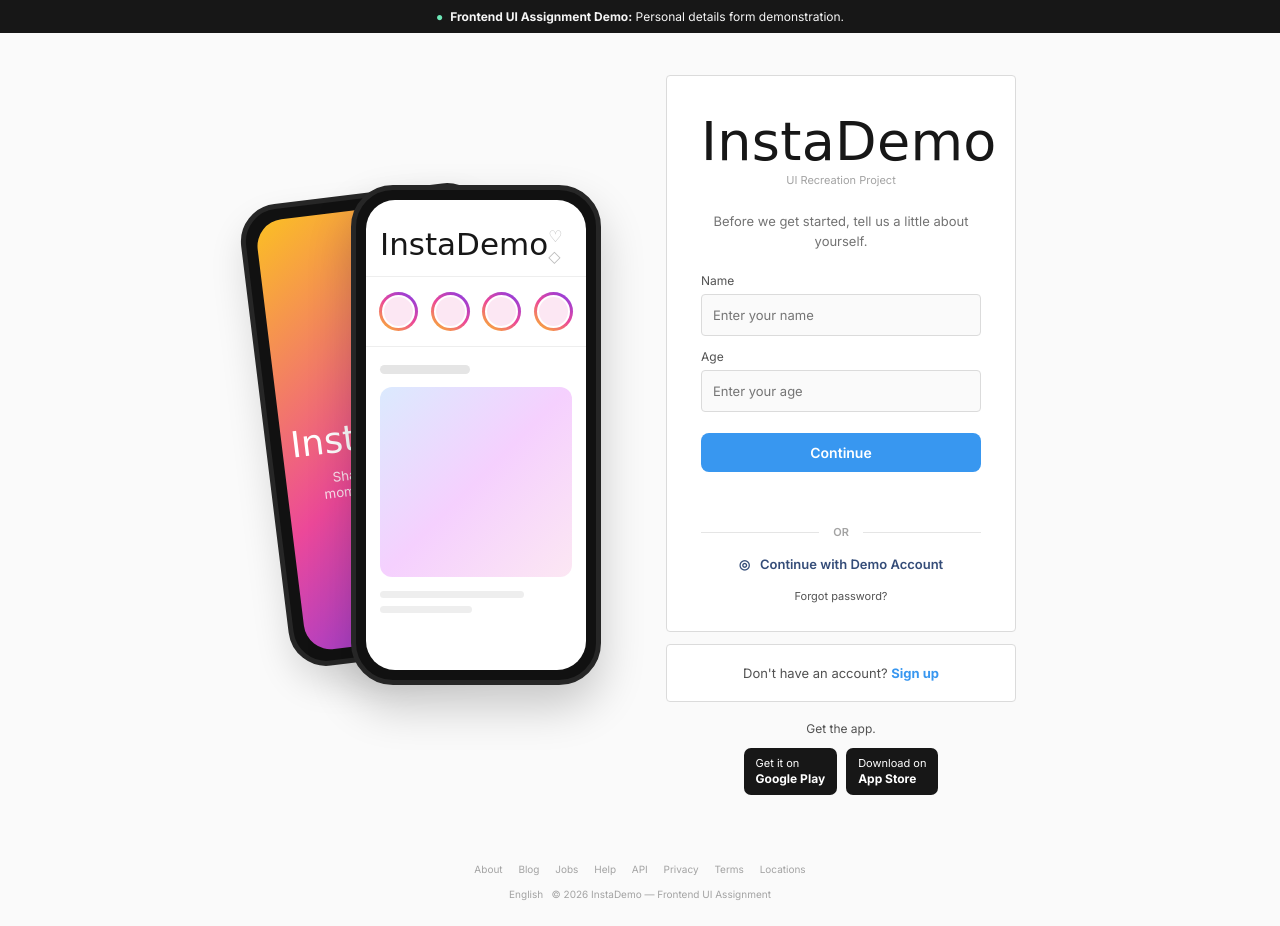
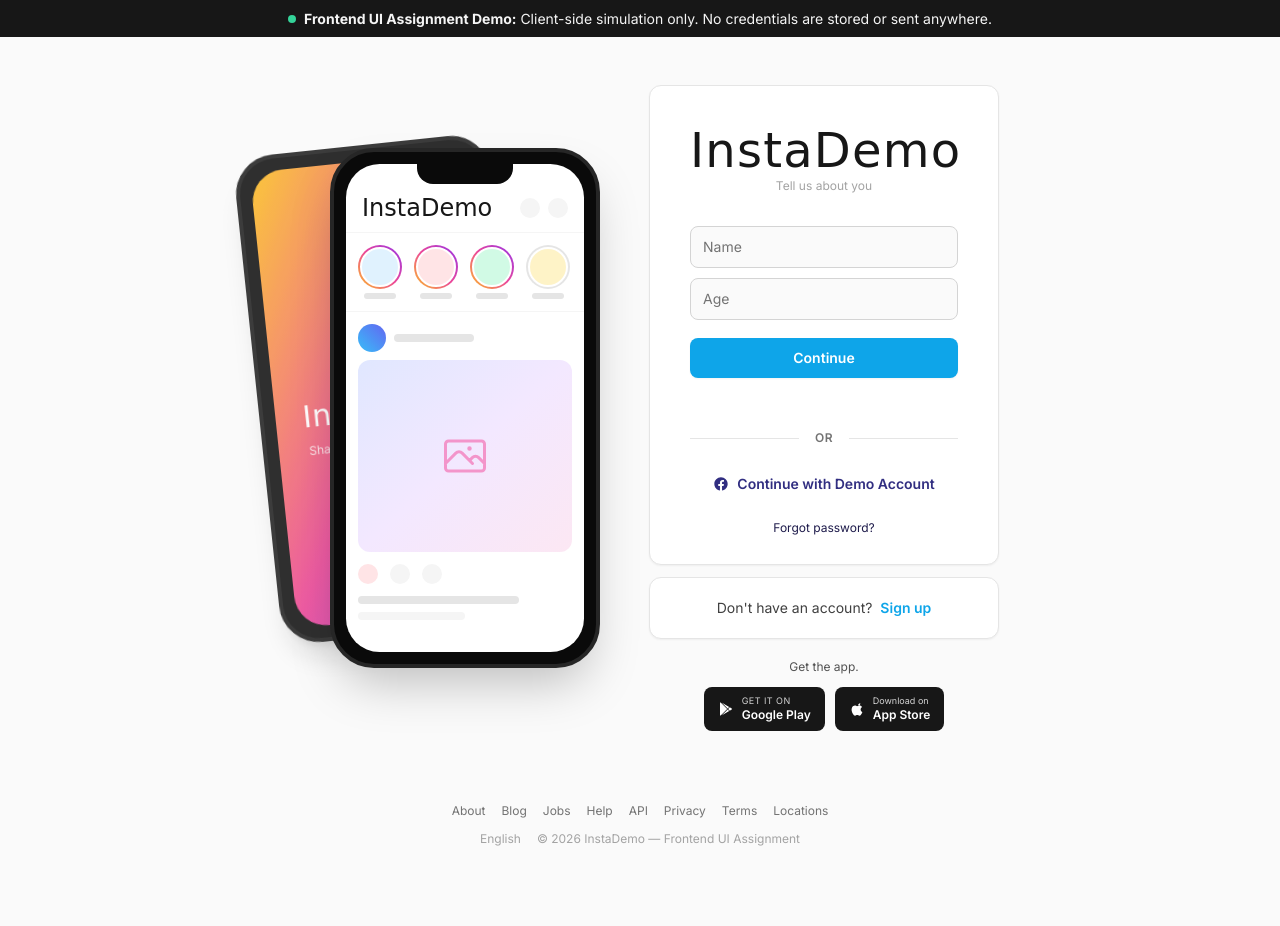
Before and after one commit to snehasishpoddar67-hub/name-age-form, a website: page public/index.html in a window 1280 px wide. After the commit the page ends 871 px from the top, so only its background shows below. Drawn offline with nearby package versions, Linux system fonts and the light colour scheme; a web font is replaced by a local one.

Commit message:
Refactor index.html for improved layout and styling
Updated the title and modified the layout and styling of the HTML structure, including the addition of Tailwind CSS for styling and a new decorative banner.

```diff
--- a/public/index.html
+++ b/public/index.html
@@ -3,143 +3,264 @@
 <head>
   <meta charset="utf-8">
   <meta name="viewport" content="width=device-width, initial-scale=1">
-  <title>Tell us about you — InstaDemo</title>
+  <title>Tell us about you</title>
+
+  <!-- Load Google Fonts: Inter for UI text and Grand Hotel for the script logo -->
   <link rel="preconnect" href="https://fonts.googleapis.com">
   <link rel="preconnect" href="https://fonts.gstatic.com" crossorigin>
   <link href="https://fonts.googleapis.com/css2?family=Grand+Hotel&family=Inter:wght@400;500;600;700&display=swap" rel="stylesheet">
-  <style>
-    * { box-sizing: border-box; }
-    body {
-      margin: 0; min-height: 100vh; display: flex; flex-direction: column;
-      justify-content: space-between; background: #fafafa; color: #171717;
-      font-family: Inter, system-ui, sans-serif;
+
+  <!-- Load Tailwind CSS -->
+  <script src="https://cdn.tailwindcss.com"></script>
+
+  <!-- Configure Tailwind custom fonts -->
+  <script>
+    tailwind.config = {
+      theme: {
+        extend: {
+          fontFamily: {
+            sans: ['Inter', 'sans-serif'],
+            script: ['"Grand Hotel"', 'cursive'],
+          }
+        }
+      }
     }
-    .notice { padding: 9px 16px; text-align: center; background: #171717; color: #f5f5f5; font-size: 12px; }
-    .notice span { color: #6ee7b7; margin-right: 7px; }
-    main { flex: 1; display: flex; align-items: center; justify-content: center; padding: 42px 20px; }
-    .layout { width: min(100%, 850px); display: flex; align-items: center; justify-content: center; gap: 62px; }
-    .phone-area { width: 340px; height: 550px; flex: 0 0 340px; position: relative; display: flex; align-items: center; justify-content: center; }
-    .phone-back {
-      position: absolute; left: 0; top: 32px; width: 245px; height: 465px; padding: 11px;
-      border: 5px solid #262626; border-radius: 38px; background: #111; transform: rotate(-7deg);
-      box-shadow: 0 18px 35px #0002; pointer-events: none;
-    }
-    .phone-back-inner {
-      height: 100%; border-radius: 27px; display: flex; flex-direction: column;
-      align-items: center; justify-content: center; padding: 20px; text-align: center;
-      color: white; background: linear-gradient(145deg,#fbbf24,#ec4899 55%,#7c3aed);
-    }
-    .phone-back-inner strong { font: 36px 'Grand Hotel', cursive; }
-    .phone-front {
-      position: relative; z-index: 1; width: 250px; height: 500px; padding: 10px;
-      border: 5px solid #262626; border-radius: 42px; background: #111;
-      transform: translateX(42px); box-shadow: 0 22px 45px #0003; pointer-events: none;
-    }
-    .phone-screen { height: 100%; overflow: hidden; border-radius: 29px; background: white; }
-    .phone-head { padding: 26px 14px 10px; border-bottom: 1px solid #eee; display: flex; justify-content: space-between; }
-    .script-logo { font: 31px 'Grand Hotel', cursive; }
-    .dots { color: #bbb; letter-spacing: 4px; }
-    .stories { display: flex; justify-content: space-around; padding: 15px 7px; border-bottom: 1px solid #eee; }
-    .story { width: 39px; height: 39px; border-radius: 50%; padding: 3px; background: linear-gradient(35deg,#fbbf24,#ec4899,#7c3aed); }
-    .story i { display: block; height: 100%; border-radius: 50%; background: #fce7f3; border: 2px solid white; }
-    .mock-post { padding: 14px; }
-    .mock-user { height: 9px; width: 90px; background: #e5e5e5; border-radius: 8px; margin: 4px 0 13px; }
-    .mock-photo { height: 190px; border-radius: 12px; background: linear-gradient(135deg,#dbeafe,#f5d0fe,#fce7f3); }
-    .mock-lines { height: 7px; width: 75%; background: #eee; border-radius: 8px; margin-top: 14px; }
-    .form-column { width: 350px; max-width: 100%; display: flex; flex-direction: column; gap: 12px; }
-    .form-card, .signup-card { background: white; border: 1px solid #dbdbdb; border-radius: 4px; }
-    .form-card { padding: 34px 34px 28px; }
-    .brand { text-align: center; margin-bottom: 24px; }
-    .brand h1 { margin: 0; font: 54px 'Grand Hotel', cursive; letter-spacing: .3px; }
-    .brand p { margin: 0; color: #a3a3a3; font-size: 11px; }
-    .intro { text-align: center; margin: 0 0 22px; color: #737373; font-size: 13px; line-height: 1.55; }
-    form label { display: block; margin: 0 0 13px; color: #525252; font-size: 12px; }
-    input {
-      display: block; width: 100%; margin-top: 6px; padding: 12px 11px;
-      border: 1px solid #dbdbdb; border-radius: 4px; background: #fafafa;
-      color: #171717; font: 13px Inter, sans-serif; outline: none;
-    }
-    input:focus { border-color: #a3a3a3; background: white; }
-    form button {
-      width: 100%; margin-top: 8px; padding: 11px 14px; border: 0; border-radius: 8px;
-      background: #3897f0; color: white; font: 600 14px Inter, sans-serif; cursor: pointer;
-    }
-    form button:hover { background: #2588df; }
-    form button:disabled { opacity: .6; cursor: wait; }
-    #msg { min-height: 18px; margin-top: 14px; text-align: center; color: #525252; font-size: 12px; line-height: 1.5; }
-    .divider { display: flex; align-items: center; gap: 14px; margin: 21px 0 17px; color: #a3a3a3; font-size: 11px; font-weight: 600; }
-    .divider:before, .divider:after { content: ''; height: 1px; flex: 1; background: #e5e5e5; }
-    .decorative { text-align: center; color: #737373; font-size: 12px; pointer-events: none; user-select: none; }
-    .demo-social { color: #344c78; font-weight: 600; font-size: 13px; }
-    .forgot { margin-top: 17px; color: #525252; font-size: 11px; }
-    .signup-card { padding: 20px 12px; text-align: center; color: #525252; font-size: 13px; pointer-events: none; user-select: none; }
-    .signup-card strong { color: #3897f0; }
-    .app-area { margin-top: 7px; text-align: center; color: #525252; font-size: 12px; pointer-events: none; user-select: none; }
-    .store-row { display: flex; justify-content: center; gap: 9px; margin-top: 12px; }
-    .store { padding: 8px 12px; border-radius: 7px; background: #171717; color: white; font-size: 11px; text-align: left; line-height: 1.35; }
-    .store b { display: block; font-size: 12px; }
-    footer { padding: 22px 15px; text-align: center; color: #a3a3a3; font-size: 10px; line-height: 2; pointer-events: none; user-select: none; }
-    footer .links { word-spacing: 13px; margin-bottom: 5px; }
-    @media (max-width: 760px) {
-      .phone-area { display: none; }
-      main { padding: 30px 16px; }
-      .layout { width: 100%; }
-      .form-column { width: 350px; }
-    }
-    @media (max-width: 420px) {
-      .form-card { padding: 30px 24px 24px; }
-      .notice { font-size: 10px; }
-      footer { padding: 18px 10px; }
-    }
-  </style>
+  </script>
 </head>
-<body>
-  <div class="notice"><span>●</span><strong>Frontend UI Assignment Demo:</strong> Personal details form demonstration.</div>
-  <main>
-    <div class="layout">
-      <div class="phone-area" aria-hidden="true">
-        <div class="phone-back"><div class="phone-back-inner">
-          <div style="font-size:38px;margin-bottom:12px">◎</div>
-          <strong>InstaDemo</strong>
-          <small style="margin-top:8px;opacity:.85">Share your favorite moments with friends.</small>
-        </div></div>
-        <div class="phone-front">
-          <div class="phone-screen">
-            <div class="phone-head"><span class="script-logo">InstaDemo</span><span class="dots">♡ ◇</span></div>
-            <div class="stories"><div class="story"><i></i></div><div class="story"><i></i></div><div class="story"><i></i></div><div class="story"><i></i></div></div>
-            <div class="mock-post"><div class="mock-user"></div><div class="mock-photo"></div><div class="mock-lines"></div><div class="mock-lines" style="width:48%;margin-top:8px"></div></div>
+<body class="bg-neutral-50 text-neutral-900 font-sans min-h-screen flex flex-col justify-between antialiased selection:bg-sky-100">
+
+  <!-- Decorative Top Banner -->
+  <div class="w-full bg-neutral-900 text-neutral-100 text-xs sm:text-sm py-2 px-4 text-center pointer-events-none select-none">
+    <span class="inline-flex items-center gap-2">
+      <span class="w-2 h-2 rounded-full bg-emerald-400"></span>
+      <span><strong>Frontend UI Assignment Demo:</strong> Client-side simulation only. No credentials are stored or sent anywhere.</span>
+    </span>
+  </div>
+
+  <!-- Main Content Area -->
+  <main class="flex-grow flex items-center justify-center px-4 py-8 sm:py-12">
+    <div class="w-full max-w-4xl flex items-center justify-center gap-8 lg:gap-12">
+
+      <!-- Left Column: Decorative Phone Mockup (Visible on large screens) -->
+      <div class="hidden lg:flex relative w-80 h-[560px] flex-shrink-0 items-center justify-center pointer-events-none select-none">
+        <!-- Background Phone Silhouette -->
+        <div class="absolute -left-6 top-4 w-64 h-[490px] bg-neutral-900 rounded-[2.5rem] p-3 shadow-xl border-4 border-neutral-800 -rotate-6 opacity-90">
+          <div class="w-full h-full bg-gradient-to-br from-amber-400 via-pink-500 to-purple-600 rounded-[2rem] flex flex-col items-center justify-center p-6 text-white text-center">
+            <div class="w-16 h-16 rounded-2xl bg-white/20 backdrop-blur-md flex items-center justify-center mb-4">
+              <svg class="w-9 h-9 text-white" fill="none" stroke="currentColor" stroke-width="2" viewBox="0 0 24 24">
+                <rect x="3" y="3" width="18" height="18" rx="5"></rect>
+                <circle cx="12" cy="12" r="4"></circle>
+                <circle cx="17.5" cy="6.5" r="1" fill="currentColor"></circle>
+              </svg>
+            </div>
+            <p class="font-script text-3xl tracking-wide">InstaDemo</p>
+            <p class="text-xs text-white/80 mt-2">Share your favorite moments with friends.</p>
+          </div>
+        </div>
+
+        <!-- Foreground Phone Mockup -->
+        <div class="relative z-10 w-[270px] h-[520px] bg-neutral-950 rounded-[2.75rem] p-3 shadow-2xl border-4 border-neutral-800 translate-x-6">
+          <!-- Top Speaker Notch -->
+          <div class="w-24 h-5 bg-neutral-950 rounded-b-2xl mx-auto absolute top-3 left-1/2 -translate-x-1/2 z-20"></div>
+
+          <!-- Mock App Screen -->
+          <div class="w-full h-full bg-white rounded-[2.1rem] overflow-hidden flex flex-col">
+            <!-- Mock App Header -->
+            <div class="pt-7 pb-2 px-4 border-b border-neutral-100 flex items-center justify-between">
+              <span class="font-script text-2xl text-neutral-900">InstaDemo</span>
+              <div class="flex gap-2">
+                <div class="w-5 h-5 rounded-full bg-neutral-100"></div>
+                <div class="w-5 h-5 rounded-full bg-neutral-100"></div>
+              </div>
+            </div>
+
+            <!-- Mock Stories Row -->
+            <div class="flex gap-3 px-3 py-3 border-b border-neutral-100 overflow-hidden">
+              <div class="flex flex-col items-center gap-1">
+                <div class="w-11 h-11 rounded-full p-0.5 bg-gradient-to-tr from-amber-400 via-pink-500 to-purple-600">
+                  <div class="w-full h-full rounded-full bg-sky-100 border-2 border-white"></div>
+                </div>
+                <div class="w-8 h-1.5 rounded-full bg-neutral-200"></div>
+              </div>
+              <div class="flex flex-col items-center gap-1">
+                <div class="w-11 h-11 rounded-full p-0.5 bg-gradient-to-tr from-amber-400 via-pink-500 to-purple-600">
+                  <div class="w-full h-full rounded-full bg-rose-100 border-2 border-white"></div>
+                </div>
+                <div class="w-8 h-1.5 rounded-full bg-neutral-200"></div>
+              </div>
+              <div class="flex flex-col items-center gap-1">
+                <div class="w-11 h-11 rounded-full p-0.5 bg-gradient-to-tr from-amber-400 via-pink-500 to-purple-600">
+                  <div class="w-full h-full rounded-full bg-emerald-100 border-2 border-white"></div>
+                </div>
+                <div class="w-8 h-1.5 rounded-full bg-neutral-200"></div>
+              </div>
+              <div class="flex flex-col items-center gap-1">
+                <div class="w-11 h-11 rounded-full p-0.5 bg-neutral-200">
+                  <div class="w-full h-full rounded-full bg-amber-100 border-2 border-white"></div>
+                </div>
+                <div class="w-8 h-1.5 rounded-full bg-neutral-200"></div>
+              </div>
+            </div>
+
+            <!-- Mock Feed Post -->
+            <div class="p-3 flex-grow flex flex-col gap-2">
+              <div class="flex items-center gap-2">
+                <div class="w-7 h-7 rounded-full bg-gradient-to-tr from-sky-400 to-indigo-500"></div>
+                <div class="w-20 h-2 rounded-full bg-neutral-200"></div>
+              </div>
+              <div class="w-full h-48 rounded-xl bg-gradient-to-br from-indigo-100 via-purple-100 to-pink-100 flex items-center justify-center">
+                <svg class="w-12 h-12 text-pink-400/70" fill="none" stroke="currentColor" stroke-width="1.5" viewBox="0 0 24 24">
+                  <path stroke-linecap="round" stroke-linejoin="round" d="M2.25 15.75l5.159-5.159a2.25 2.25 0 013.182 0l5.159 5.159m-1.5-1.5l1.409-1.409a2.25 2.25 0 013.182 0l2.909 2.909m-18 3.75h16.5a1.5 1.5 0 001.5-1.5V6a1.5 1.5 0 00-1.5-1.5H3.75A1.5 1.5 0 002.25 6v12a1.5 1.5 0 001.5 1.5zm10.5-11.25h.008v.008h-.008V8.25zm.375 0a.375.375 0 11-.75 0 .375.375 0 01.75 0z" />
+                </svg>
+              </div>
+              <div class="flex gap-3 pt-1">
+                <div class="w-5 h-5 rounded-full bg-rose-100"></div>
+                <div class="w-5 h-5 rounded-full bg-neutral-100"></div>
+                <div class="w-5 h-5 rounded-full bg-neutral-100"></div>
+              </div>
+              <div class="w-3/4 h-2 rounded-full bg-neutral-200 mt-1"></div>
+              <div class="w-1/2 h-2 rounded-full bg-neutral-100"></div>
+            </div>
           </div>
         </div>
       </div>
 
-      <div class="form-column">
-        <section class="form-card">
-          <div class="brand"><h1>InstaDemo</h1><p>UI Recreation Project</p></div>
-          <p class="intro">Before we get started, tell us a little about yourself.</p>
-          <form id="f">
-            <label>Name
-              <input name="name" type="text" required maxlength="100" autocomplete="name" placeholder="Enter your name">
+      <!-- Right Column: Main Card & Decorative Cards -->
+      <div class="w-full max-w-[350px] flex flex-col gap-3">
+
+        <!-- Main Card -->
+        <div class="bg-white border border-neutral-200 rounded-xl px-8 sm:px-10 pt-10 pb-6 shadow-sm">
+
+          <!-- Brand Wordmark -->
+          <div class="text-center mb-8 pointer-events-none select-none">
+            <h1 class="font-script text-5xl text-neutral-900 tracking-wide">
+              InstaDemo
+            </h1>
+            <p class="text-xs text-neutral-400 mt-1">Tell us about you</p>
+          </div>
+
+          <!-- Active Form (Only Name, Age, and Continue button work) -->
+          <form id="f" class="flex flex-col gap-2.5">
+            <!-- Name Input -->
+            <label class="block">
+              <span class="sr-only">Name</span>
+              <input
+                name="name"
+                type="text"
+                required
+                maxlength="100"
+                autocomplete="name"
+                placeholder="Name"
+                class="w-full bg-neutral-50 border border-neutral-300 rounded-lg px-3 py-2.5 text-xs sm:text-sm text-neutral-900 placeholder-neutral-500 focus:outline-none focus:border-neutral-400 focus:bg-white transition-colors"
+              >
             </label>
-            <label>Age
-              <input name="age" type="number" required min="1" max="120" placeholder="Enter your age">
+
+            <!-- Age Input -->
+            <label class="block">
+              <span class="sr-only">Age</span>
+              <input
+                name="age"
+                type="number"
+                required
+                min="1"
+                max="120"
+                placeholder="Age"
+                class="w-full bg-neutral-50 border border-neutral-300 rounded-lg px-3 py-2.5 text-xs sm:text-sm text-neutral-900 placeholder-neutral-500 focus:outline-none focus:border-neutral-400 focus:bg-white transition-colors"
+              >
             </label>
-            <button type="submit">Continue</button>
-            <div id="msg"></div>
+
+            <!-- Continue Submit Button -->
+            <button
+              type="submit"
+              class="mt-2 w-full bg-sky-500 hover:bg-sky-600 disabled:opacity-60 disabled:cursor-not-allowed text-white font-semibold text-sm py-2.5 px-4 rounded-lg transition-all duration-150 flex items-center justify-center shadow-sm cursor-pointer"
+            >
+              Continue
+            </button>
+
+            <!-- Status Message -->
+            <div id="msg" class="mt-2 text-xs text-center text-neutral-700 min-h-[1.2em]"></div>
           </form>
-          <div class="divider">OR</div>
-          <div class="decorative">
-            <div class="demo-social">◎ &nbsp; Continue with Demo Account</div>
-            <div class="forgot">Forgot password?</div>
+
+          <!-- Decorative Secondary Options (Non-functional) -->
+          <div class="pointer-events-none select-none" aria-hidden="true">
+            <div class="flex items-center gap-4 my-5">
+              <div class="h-px bg-neutral-200 flex-grow"></div>
+              <span class="text-xs font-semibold text-neutral-500 uppercase tracking-wider">OR</span>
+              <div class="h-px bg-neutral-200 flex-grow"></div>
+            </div>
+
+            <div class="w-full flex items-center justify-center gap-2 text-sm font-semibold text-indigo-900 py-2 rounded-lg">
+              <svg class="w-4 h-4 fill-current" viewBox="0 0 24 24">
+                <path d="M12 2C6.477 2 2 6.477 2 12c0 4.991 3.657 9.128 8.438 9.879V14.89h-2.54V12h2.54V9.797c0-2.506 1.492-3.89 3.777-3.89 1.094 0 2.238.195 2.238.195v2.46h-1.26c-1.243 0-1.63.771-1.63 1.562V12h2.773l-.443 2.89h-2.33v6.989C18.343 21.129 22 16.99 22 12c0-5.523-4.477-10-10-10z"/>
+              </svg>
+              <span>Continue with Demo Account</span>
+            </div>
+
+            <div class="text-center mt-3">
+              <span class="inline-block text-xs text-indigo-950 py-1 px-2 rounded">
+                Forgot password?
+              </span>
+            </div>
           </div>
-        </section>
-        <div class="signup-card">Don't have an account? <strong>Sign up</strong></div>
-        <div class="app-area">Get the app.
-          <div class="store-row"><div class="store">Get it on<b>Google Play</b></div><div class="store">Download on<b>App Store</b></div></div>
         </div>
+
+        <!-- Decorative Sign Up Card (Non-functional) -->
+        <div class="bg-white border border-neutral-200 rounded-xl py-5 px-6 text-center shadow-sm pointer-events-none select-none" aria-hidden="true">
+          <p class="text-sm text-neutral-700">
+            Don't have an account?
+            <span class="text-sky-500 font-semibold ml-1">Sign up</span>
+          </p>
+        </div>
+
+        <!-- Decorative Get the App Section (Non-functional) -->
+        <div class="text-center mt-2 pointer-events-none select-none" aria-hidden="true">
+          <p class="text-xs text-neutral-600 mb-3">Get the app.</p>
+          <div class="flex items-center justify-center gap-2.5">
+            <div class="flex items-center gap-2 bg-neutral-900 text-white px-3.5 py-2 rounded-lg">
+              <svg class="w-4 h-4" viewBox="0 0 24 24" fill="currentColor">
+                <path d="M3.609 1.814L13.792 12 3.61 22.186a1.96 1.96 0 01-.61-1.425V3.239c0-.553.235-1.055.609-1.425zm10.89 10.893l2.302 2.302-10.937 6.333 8.635-8.635zm3.199-3.198l2.807 1.626a1 1 0 010 1.73l-2.808 1.626L15.206 12l2.492-2.491zM5.864 2.658L16.8 8.99l-2.302 2.302-8.634-8.634z"/>
+              </svg>
+              <div class="text-left leading-tight">
+                <div class="text-[9px] uppercase tracking-wider text-neutral-300">Get it on</div>
+                <div class="text-xs font-semibold">Google Play</div>
+              </div>
+            </div>
+
+            <div class="flex items-center gap-2 bg-neutral-900 text-white px-3.5 py-2 rounded-lg">
+              <svg class="w-4 h-4" viewBox="0 0 24 24" fill="currentColor">
+                <path d="M18.71 19.5c-.83 1.24-1.71 2.45-3.05 2.47-1.34.03-1.77-.79-3.29-.79-1.53 0-2 .77-3.27.82-1.31.05-2.3-1.32-3.14-2.53C4.25 17 2.94 12.45 4.7 9.39c.87-1.52 2.43-2.48 4.12-2.51 1.28-.02 2.5.87 3.29.87.78 0 2.26-1.07 3.81-.91.65.03 2.47.26 3.64 1.98-.09.06-2.17 1.28-2.15 3.81.03 3.02 2.65 4.03 2.68 4.04-.03.07-.42 1.44-1.38 2.83M15.96 6.32c.67-.81 1.12-1.94 1-3.07-.96.04-2.13.64-2.82 1.45-.61.7-.115 1.85-.99 2.96 1.07.08 2.15-.54 2.81-1.34z"/>
+              </svg>
+              <div class="text-left leading-tight">
+                <div class="text-[9px] text-neutral-300">Download on</div>
+                <div class="text-xs font-semibold">App Store</div>
+              </div>
+            </div>
+          </div>
+        </div>
+
       </div>
     </div>
   </main>
-  <footer><div class="links">About Blog Jobs Help API Privacy Terms Locations</div>English &nbsp; © 2026 InstaDemo — Frontend UI Assignment</footer>
+
+  <!-- Decorative Footer Navigation (Non-functional) -->
+  <footer class="w-full py-6 px-4 text-center text-xs text-neutral-500 pointer-events-none select-none" aria-hidden="true">
+    <div class="max-w-4xl mx-auto flex flex-wrap items-center justify-center gap-x-4 gap-y-2 mb-3">
+      <span>About</span>
+      <span>Blog</span>
+      <span>Jobs</span>
+      <span>Help</span>
+      <span>API</span>
+      <span>Privacy</span>
+      <span>Terms</span>
+      <span>Locations</span>
+    </div>
+    <div class="flex items-center justify-center gap-4 text-neutral-400">
+      <span>English</span>
+      <span>&copy; 2026 InstaDemo — Frontend UI Assignment</span>
+    </div>
+  </footer>
+
+  <!-- Original Script from index.html (Unchanged) -->
   <script>
     const f = document.getElementById('f'), msg = document.getElementById('msg');
     f.addEventListener('submit', async (e) => {
```
